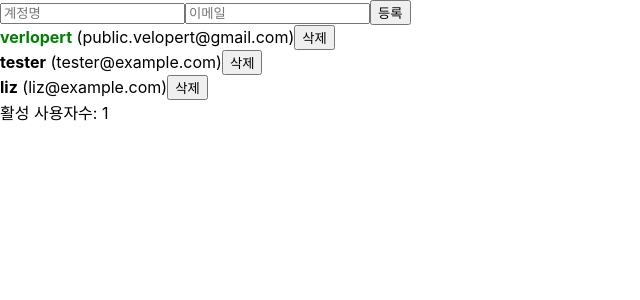
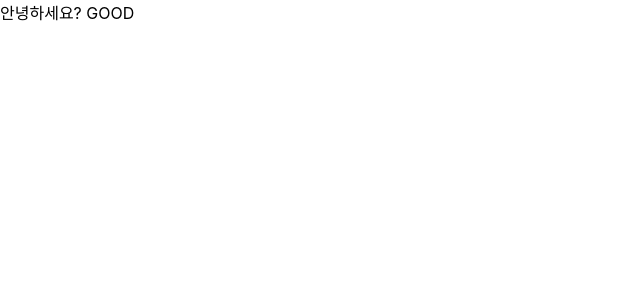
Before and after one commit to Wangchi-son/react-tutorail, a React (Create React App) app: page / in a window 1280 px wide. Shown: the top 300 px of the page, without its empty margins (0-640 px from the left). Built offline with nearby package versions, Linux system fonts and the light colour scheme.

Commit message:
Context API를 사용하기 전 컴포넌트 구조

```diff
--- /dev/null
+++ b/src/ContextSample.js
@@ -0,0 +1,19 @@
+import React, { createContext, useContext } from 'react';
+
+function Child({ text }) {
+  return <div> 안녕하세요? {text}</div>;
+}
+
+function Parent({ text }) {
+  return <Child text={text} />;
+}
+
+function GrandParent({ text }) {
+  return <Parent text={text} />;
+}
+
+function ContextSample() {
+  return <GrandParent text="GOOD" />;
+}
+
+export default ContextSample;
--- a/src/index.js
+++ b/src/index.js
@@ -2,11 +2,12 @@ import React from 'react';
 import ReactDOM from 'react-dom';
 import './index.css';
 import App from './App';
+import ContextSample from './ContextSample';
 import reportWebVitals from './reportWebVitals';
 
 ReactDOM.render(
   <React.StrictMode>
-    <App />
+    <ContextSample />
   </React.StrictMode>,
   document.getElementById('root')
 );
```
